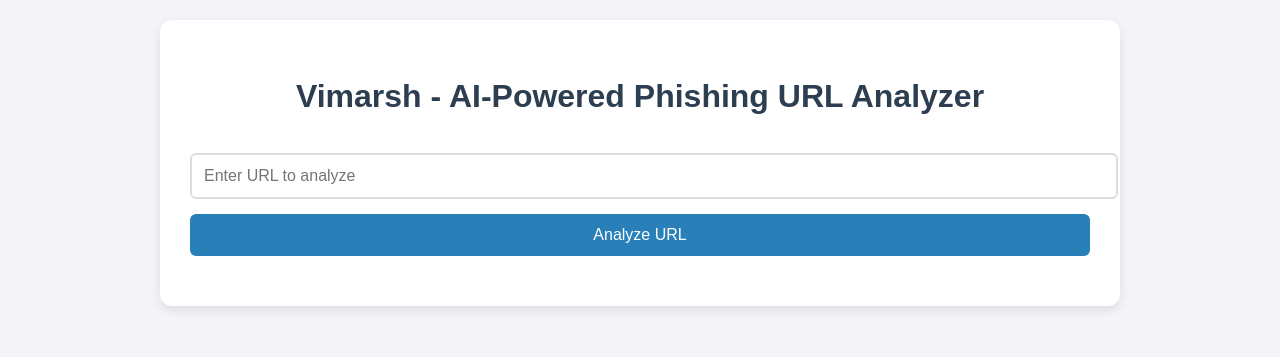
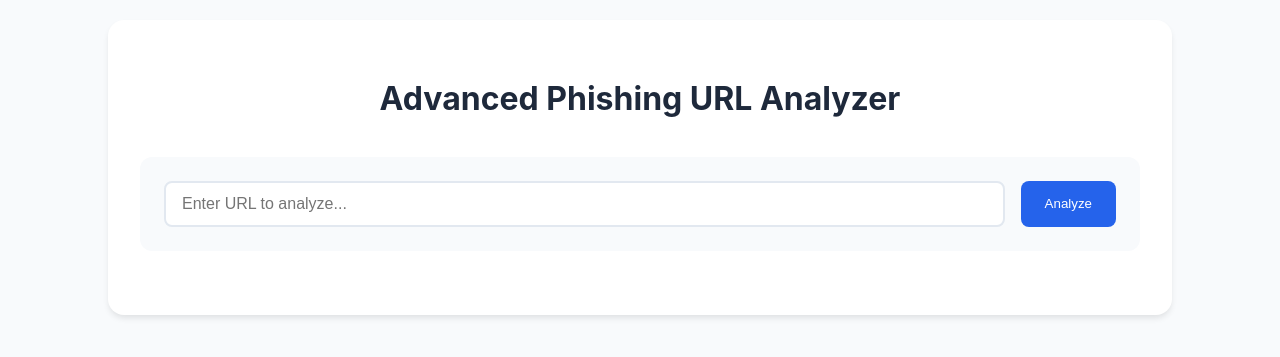
Before and after one commit to shriprad/phishingwebsite, a Flask app: page / in a window 1280 px wide. Shown: the top 357 px of the page. Run offline with Flask 2, Linux system fonts and the light colour scheme.

Commit message:
Update index.html

```diff
--- a/templates/index.html
+++ b/templates/index.html
@@ -3,135 +3,204 @@
 <head>
     <meta charset="UTF-8">
     <meta name="viewport" content="width=device-width, initial-scale=1.0">
-    <title>Vimarsh - AI-Powered Phishing Detector</title>
+    <title>Advanced Phishing URL Analyzer</title>
     <style>
+        :root {
+            --primary-color: #2563eb;
+            --danger-color: #dc2626;
+            --warning-color: #d97706;
+            --success-color: #16a34a;
+            --background-color: #f8fafc;
+        }
+
         body {
-            font-family: Arial, sans-serif;
-            background-color: #f4f4f9;
-            color: #333;
+            font-family: 'Inter', system-ui, -apple-system, sans-serif;
+            background-color: var(--background-color);
+            color: #1e293b;
+            line-height: 1.6;
             margin: 0;
             padding: 20px;
-            line-height: 1.6;
         }
+
         .container {
-            max-width: 900px;
+            max-width: 1000px;
             margin: 0 auto;
-            background-color: #fff;
+            background-color: white;
+            border-radius: 16px;
+            box-shadow: 0 4px 6px -1px rgb(0 0 0 / 0.1);
+            padding: 2rem;
+        }
+
+        h1 {
+            color: #1e293b;
+            text-align: center;
+            font-size: 2rem;
+            margin-bottom: 2rem;
+        }
+
+        .search-box {
+            background-color: #f8fafc;
+            padding: 1.5rem;
             border-radius: 12px;
-            box-shadow: 0 4px 12px rgba(0, 0, 0, 0.1);
-            padding: 30px;
+            margin-bottom: 2rem;
         }
-        h1 {
-            color: #2c3e50;
+
+        .input-group {
+            display: flex;
+            gap: 1rem;
+        }
+
+        input[type="text"] {
+            flex: 1;
+            padding: 0.75rem 1rem;
+            font-size: 1rem;
+            border: 2px solid #e2e8f0;
+            border-radius: 8px;
+            transition: all 0.3s;
+        }
+
+        input[type="text"]:focus {
+            outline: none;
+            border-color: var(--primary-color);
+            box-shadow: 0 0 0 3px rgba(37, 99, 235, 0.1);
+        }
+
+        button {
+            background-color: var(--primary-color);
+            color: white;
+            padding: 0.75rem 1.5rem;
+            border: none;
+            border-radius: 8px;
+            font-weight: 500;
+            cursor: pointer;
+            transition: all 0.3s;
+        }
+
+        button:hover {
+            background-color: #1d4ed8;
+        }
+
+        .loading {
             text-align: center;
-            margin-bottom: 30px;
+            padding: 2rem;
+            display: none;
         }
-        .input-group {
-            margin: 20px 0;
+
+        .loading.active {
+            display: block;
         }
-        input[type="text"] {
-            width: 100%;
-            padding: 12px;
-            font-size: 16px;
-            border: 2px solid #ddd;
-            border-radius: 6px;
-            margin-bottom: 15px;
-            transition: border-color 0.3s;
+
+        .analysis-result {
+            margin-top: 2rem;
         }
-        input[type="text"]:focus {
-            border-color: #3498db;
-            outline: none;
+
+        .url-components {
+            background-color: #f8fafc;
+            padding: 1.5rem;
+            border-radius: 12px;
+            margin-bottom: 1.5rem;
         }
-        button {
-            background-color: #2980b9;
-            color: white;
-            padding: 12px 24px;
-            border: none;
-            border-radius: 6px;
-            cursor: pointer;
-            font-size: 16px;
-            width: 100%;
-            transition: background-color 0.3s;
+
+        .component-grid {
+            display: grid;
+            grid-template-columns: repeat(auto-fit, minmax(200px, 1fr));
+            gap: 1rem;
+            margin-top: 1rem;
         }
-        button:hover {
-            background-color: #3498db;
+
+        .component-item {
+            background-color: white;
+            padding: 1rem;
+            border-radius: 8px;
+            border: 1px solid #e2e8f0;
         }
-        .analysis-result {
-            margin-top: 30px;
-        }
-        .url-breakdown {
-            background-color: #f8f9fa;
-            padding: 15px;
-            border-radius: 6px;
-            margin-bottom: 20px;
-        }
-        .url-part {
-            margin: 5px 0;
-            padding: 8px;
-            background-color: #fff;
-            border: 1px solid #ddd;
-            border-radius: 4px;
-        }
+
         .analysis-content {
-            background-color: #fff;
-            padding: 20px;
-            border-radius: 6px;
-            border: 1px solid #ddd;
+            background-color: white;
+            padding: 1.5rem;
+            border-radius: 12px;
+            border: 1px solid #e2e8f0;
             white-space: pre-wrap;
         }
-        .feature-analysis {
-            margin-top: 20px;
+
+        .risk-high {
+            color: var(--danger-color);
+            font-weight: 600;
         }
-        .feature-item {
-            margin-bottom: 10px;
-            padding: 10px;
-            background-color: #f8f9fa;
-            border-radius: 4px;
+
+        .risk-medium {
+            color: var(--warning-color);
+            font-weight: 600;
         }
-        .loading {
-            text-align: center;
-            padding: 20px;
-            display: none;
+
+        .risk-low {
+            color: var(--success-color);
+            font-weight: 600;
         }
-        .loading.active {
-            display: block;
+
+        .analysis-time {
+            text-align: right;
+            color: #64748b;
+            font-size: 0.875rem;
+            margin-top: 1rem;
+        }
+
+        .error-message {
+            background-color: #fee2e2;
+            color: var(--danger-color);
+            padding: 1rem;
+            border-radius: 8px;
+            margin-top: 1rem;
         }
     </style>
 </head>
 <body>
     <div class="container">
-        <h1>Vimarsh - AI-Powered Phishing URL Analyzer</h1>
+        <h1>Advanced Phishing URL Analyzer</h1>
 
+        <div class="search-box">
             <form method="POST" class="input-group">
-            <input type="text" name="url" placeholder="Enter URL to analyze" required>
-            <button type="submit">Analyze URL</button>
+                <input type="text" name="url" placeholder="Enter URL to analyze..." required>
+                <button type="submit">Analyze</button>
             </form>
+        </div>
 
         <div id="loading" class="loading">
-            Analyzing URL using AI... Please wait...
+            <div class="loading-content">
+                Performing comprehensive security analysis...
+                <div class="loading-subtext">This may take a few seconds</div>
+            </div>
         </div>
 
         {% if analysis_result %}
         <div class="analysis-result">
-            <h2>Analysis Results for: {{ analysis_result.url }}</h2>
-
-            <div class="url-breakdown">
-                <h3>URL Structure Analysis:</h3>
-                {% for part, value in analysis_result.url_parts.items() %}
+            {% if analysis_result.error %}
+            <div class="error-message">
+                {{ analysis_result.error }}
+            </div>
+            {% else %}
+            <div class="url-components">
+                <h2>URL Structure Analysis</h2>
+                <div class="component-grid">
+                    {% for key, value in analysis_result.url_components.items() %}
                     {% if value %}
-                <div class="url-part">
-                    <strong>{{ part }}:</strong> {{ value }}
+                    <div class="component-item">
+                        <strong>{{ key|title }}:</strong>
+                        <div>{{ value }}</div>
                     </div>
                     {% endif %}
                     {% endfor %}
                 </div>
+            </div>
 
-            <div class="feature-analysis">
-                <h3>Detailed AI Analysis:</h3>
             <div class="analysis-content">
                 {{ analysis_result.analysis | safe }}
             </div>
+
+            <div class="analysis-time">
+                Analysis completed in {{ analysis_result.analysis_time }} seconds
             </div>
+            {% endif %}
         </div>
         {% endif %}
     </div>
```
Lines whose indentation alone changed are shown as unchanged.
